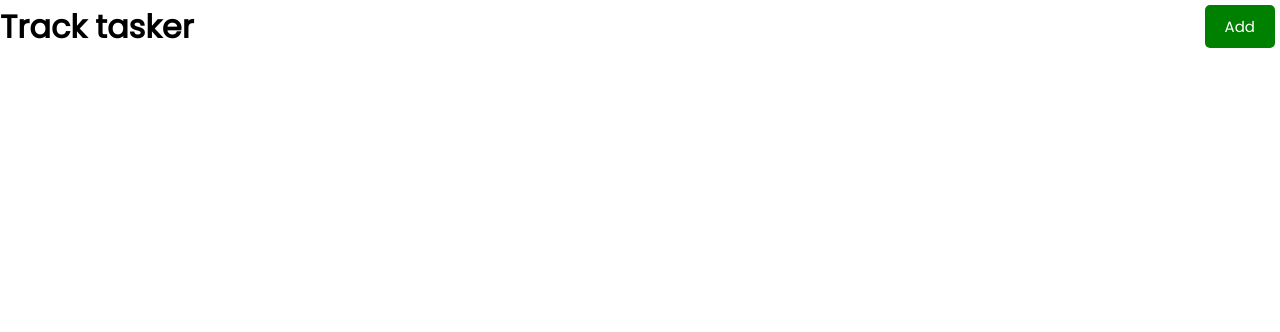
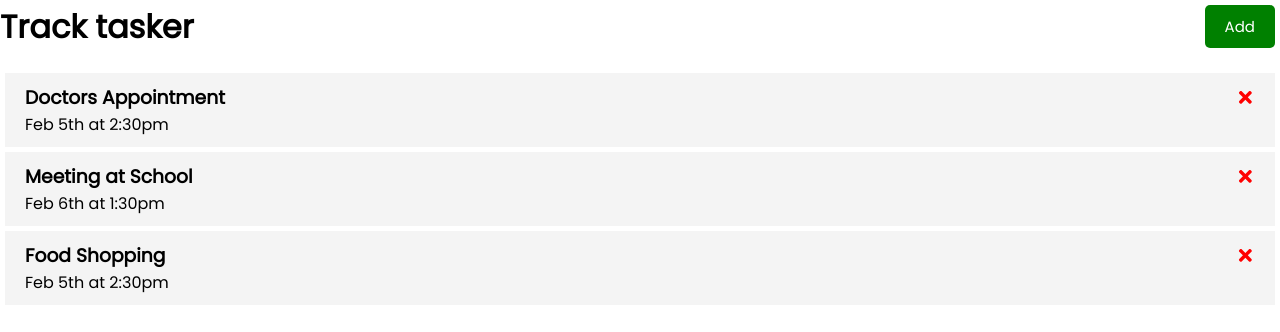
Before and after one commit to Gagansankhla/react-crash, a React (Create React App) app: page / in a window 1280 px wide. Shown: the top 332 px of the page. Built offline with nearby package versions, Linux system fonts and the light colour scheme.

Commit message:
Study about maps, task and fonts

```diff
--- a/src/App.js
+++ b/src/App.js
@@ -1,10 +1,34 @@
+import { useState } from "react";
 import Header from "./component/Header";
+import Tasks from "./component/Tasks";
 
 function App() {
+  const [tasks, setTasks] = useState([
+
+    {
+      id: 1,
+      text: "Doctors Appointment",
+      day: "Feb 5th at 2:30pm",
+      reminder: true,
+    },
+    {
+      id: 2,
+      text: "Meeting at School",
+      day: "Feb 6th at 1:30pm",
+      reminder: true,
+    },
+    {
+      id: 3,
+      text: "Food Shopping",
+      day: "Feb 5th at 2:30pm",
+      reminder: false,
+    },
+])
 
   return (
     <div className="Container">
       <Header/>
+      <Tasks tasks={tasks}/>
     </div>
   );
 }
--- a/src/component/Button.js
+++ b/src/component/Button.js
@@ -1,9 +1,25 @@
-const Button = ({ color, text }) => {
+import propTypes from 'prop-types'
+
+const Button = ({ color, text, onClick }) => {
   return (
-    <button style={{ backgroundColor: color }} className="btn">
+    <button
+    onClick={onClick}
+    style={{ backgroundColor: color }}
+    className="btn"
+    >
       {text}
     </button>
-  );
-};
+  )
+}
+
+Button.defaultProps = {
+  color : 'steelblue'
+}
+
+Button.propTypes = {
+  text: propTypes.string,
+  color: propTypes.string,
+  onClick: propTypes.func,
+}
 
 export default Button;
--- a/src/component/Header.js
+++ b/src/component/Header.js
@@ -2,10 +2,15 @@
 import Button from "./Button";
 
 const Header = ({ title }) => {
+    const onClick = () => {
+        console.log('Click');
+    }
     return (
+
         <header className="header">
             <h1>{title}</h1>
-           <Button color = 'green' text= 'Add'/>
+           <Button color = 'green' text= 'Add' onClick=
+           {onClick}/>
            {/* <Button color = 'Blue' text= 'Hello1'/>
            <Button color = 'Pink' text= 'Hello2'/> */}
         </header>
@@ -20,7 +25,7 @@
 Header.propTypes = {
     title: propTypes.string.isRequired,
 };
-
+//Css in JS
 // const headingstyle = {
 //     color: 'red',
 //     backgroundColor: 'black'
--- /dev/null
+++ b/src/component/Task.js
@@ -0,0 +1,13 @@
+import {FaTimes} from 'react-icons/fa'
+
+export const Task = ({task}) => {
+  return (
+    <div className="task">
+        <h3>{task.text} <FaTimes style ={{color:'red', cursor:'pointer'}}/>
+        </h3>
+        <p>{task.day}</p>
+    </div>
+  )
+}
+
+export default Task
--- /dev/null
+++ b/src/component/Tasks.js
@@ -0,0 +1,14 @@
+import Task from "./Task";
+
+const Tasks = ({tasks}) => {
+
+  return (
+    <>
+      {tasks.map((task) => (
+        <Task key={task.id} task={task} />
+      ))}
+    </>
+  );
+};
+
+export default Tasks;
```
Also changed, not shown: 1 other file (tests, documents, lock files or other folders).
